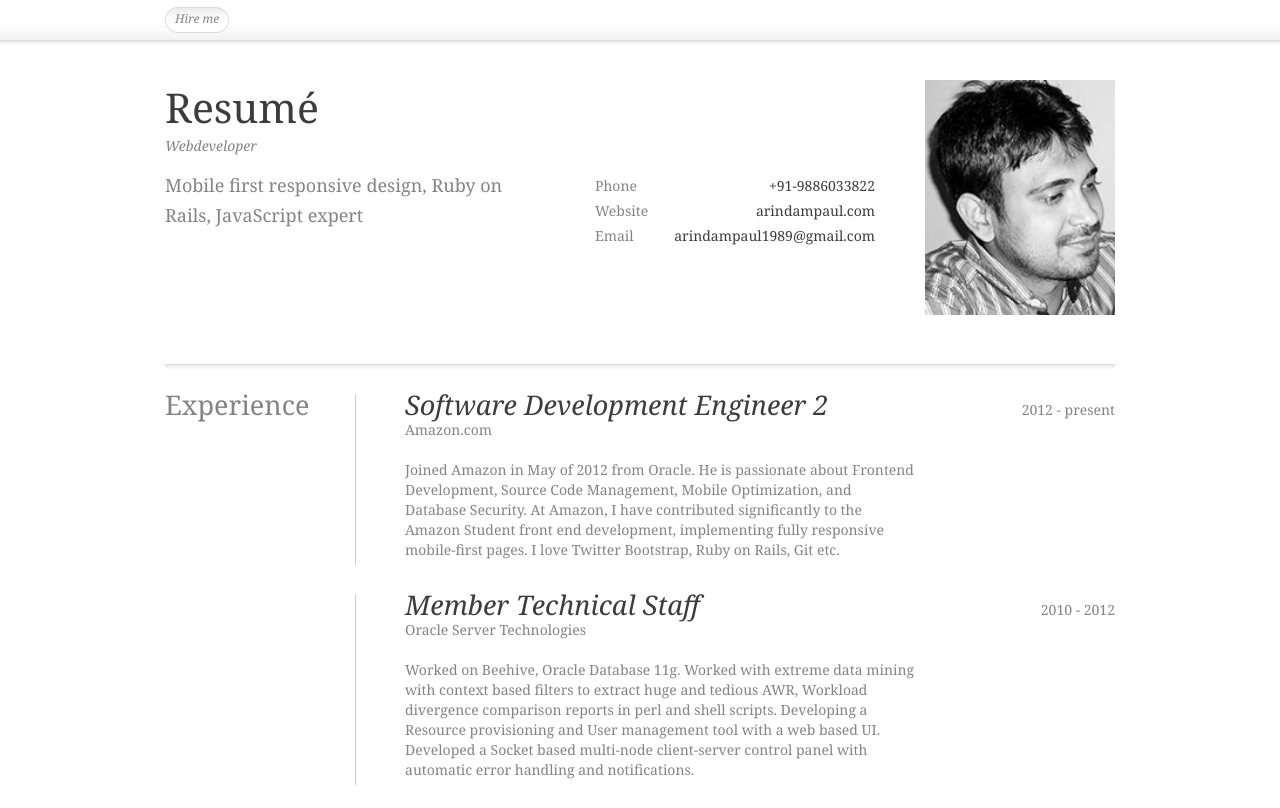
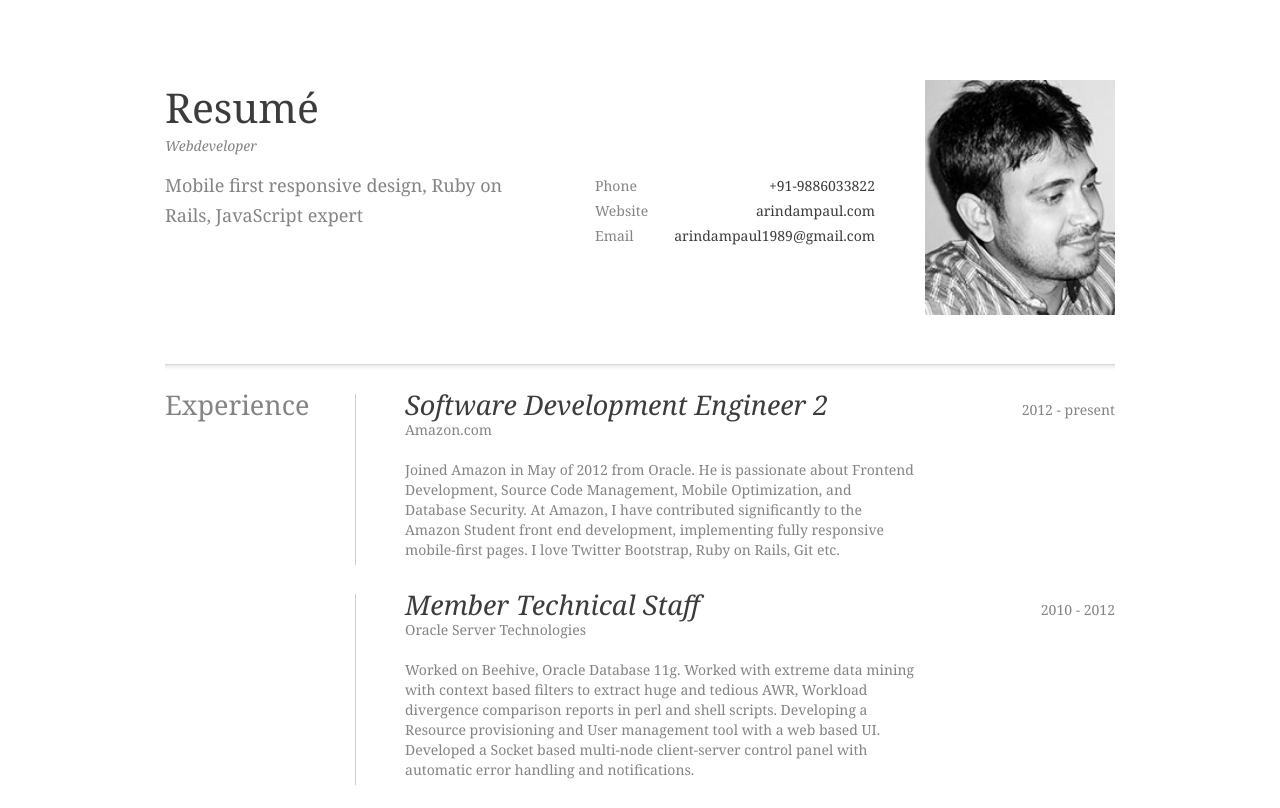
Before and after one commit to arindam89/resume, a plain HTML site: page index.html in a window 1280 px wide. Shown: the top 808 px of the page. Drawn offline with nearby package versions, Linux system fonts and the light colour scheme; a web font is replaced by a local one.

Commit message:
Removed Header

```diff
--- a/index.html
+++ b/index.html
@@ -9,11 +9,7 @@
 <script src="js/functions.js" type="text/javascript"></script>
 </head>
 <body>
-<div id="header">
-  <ul>
-    <li><a href="#"><span>Hire me</span></a></li>
-  </ul>
-</div>
+
 <div id="about">
   <div id="story">
     <h1>Resum&eacute;</h1>
```
